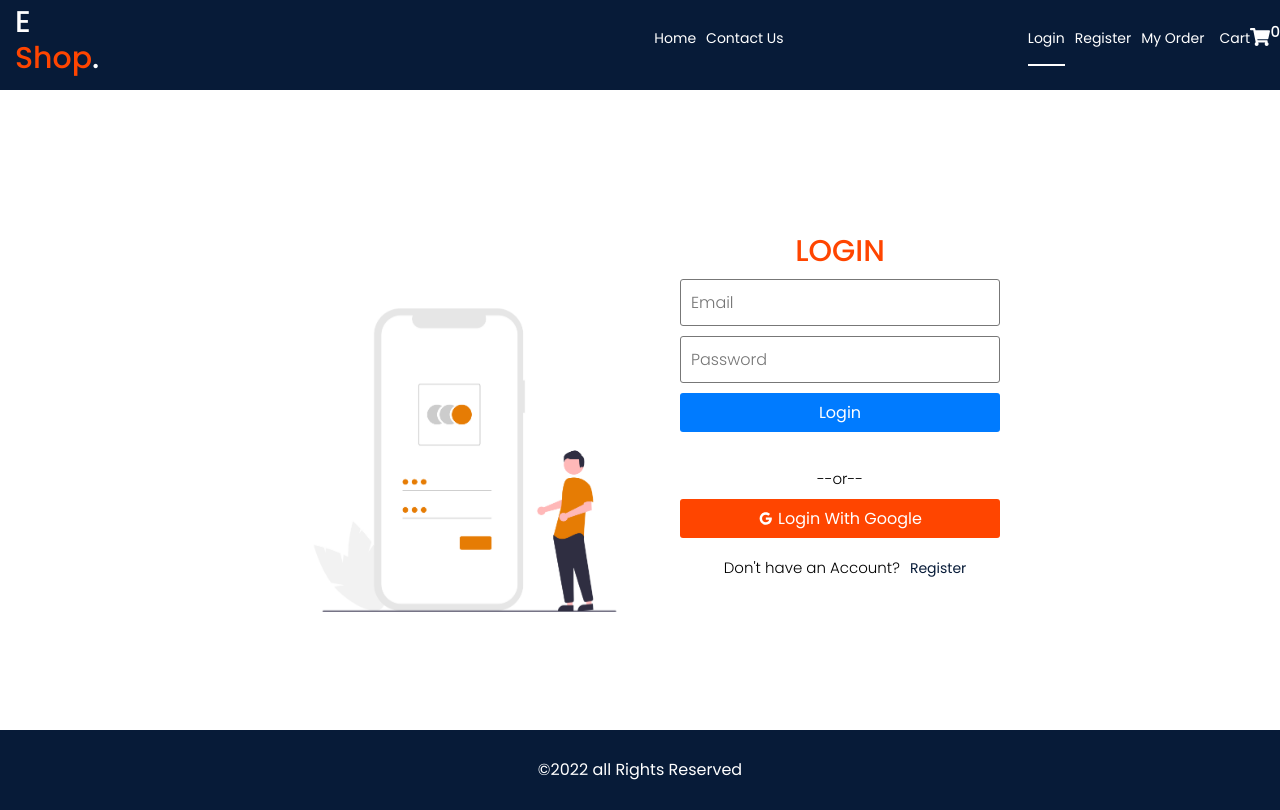
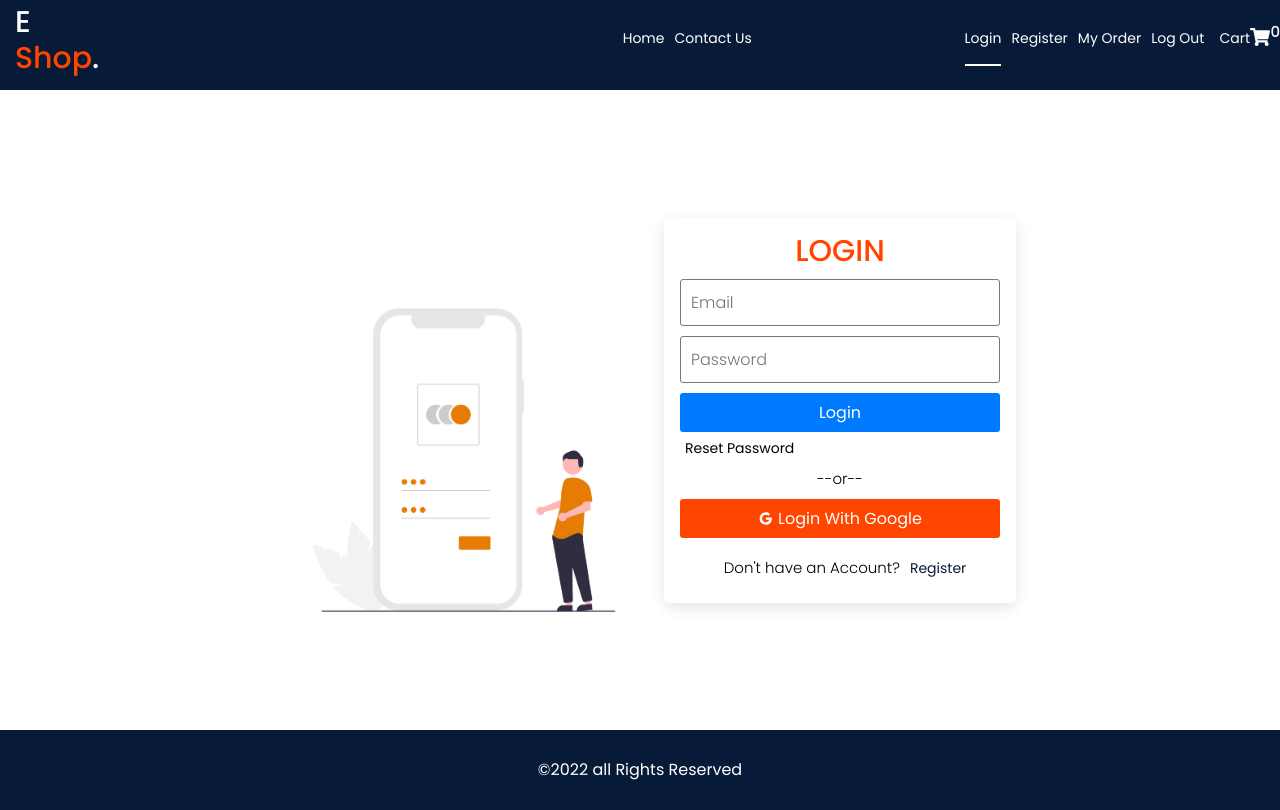
Before and after one commit to Mukesh16407/mern-ecommerce, a React (Create React App) app in the folder client/: page /login in a window 1280 px wide. Built offline with nearby package versions, Linux system fonts and the light colour scheme.

Commit message:
logout fun is add

```diff
--- a/client/public/index.html
+++ b/client/public/index.html
@@ -11,20 +11,9 @@
     />
     <link rel="apple-touch-icon" href="%PUBLIC_URL%/logo192.png" />
     <script src="https://unpkg.com/@lottiefiles/lottie-player@latest/dist/lottie-player.js"></script>
-    <!--
-      manifest.json provides metadata used when your web app is installed on a
-      user's mobile device or desktop. See https://developers.google.com/web/fundamentals/web-app-manifest/
-    -->
+
     <link rel="manifest" href="%PUBLIC_URL%/manifest.json" />
-    <!--
-      Notice the use of %PUBLIC_URL% in the tags above.
-      It will be replaced with the URL of the `public` folder during the build.
-      Only files inside the `public` folder can be referenced from the HTML.
 
-      Unlike "/favicon.ico" or "favicon.ico", "%PUBLIC_URL%/favicon.ico" will
-      work correctly both with client-side routing and a non-root public URL.
-      Learn how to configure a non-root public URL by running `npm run build`.
-    -->
     <link
       href="https://cdn.jsdelivr.net/npm/bootstrap@5.2.0-beta1/dist/css/bootstrap.min.css"
       rel="stylesheet"
@@ -36,16 +25,8 @@
   </head>
   <body>
     <noscript>You need to enable JavaScript to run this app.</noscript>
+    <div id="loader"></div>
     <div id="root"></div>
-    <!--
-      This HTML file is a template.
-      If you open it directly in the browser, you will see an empty page.
 
-      You can add webfonts, meta tags, or analytics to this file.
-      The build step will place the bundled scripts into the <body> tag.
-
-      To begin the development, run `npm start` or `yarn start`.
-      To create a production bundle, use `npm run build` or `yarn build`.
-    -->
   </body>
 </html>
--- a/client/src/Components/Nav/Header.jsx
+++ b/client/src/Components/Nav/Header.jsx
@@ -2,7 +2,7 @@ import React, { useEffect,useState } from "react";
 import { Menu } from "antd";
 import {FaShoppingCart, FaTimes} from 'react-icons/fa';
 import {HiOutlineMenu} from 'react-icons/hi'
-import { NavLink } from "react-router-dom";
+import { NavLink, useNavigate } from "react-router-dom";
 import { auth } from "../../firebase";
 import { signOut, updateEmail } from "firebase/auth";
 import { toast } from "react-toastify";
@@ -25,7 +25,12 @@ const cart = (
     </NavLink>
   </div>
 );
+
+const activeLink = ({ isActive }) => (isActive ? `${"active"}` : "");
 export const Header = () => {
+
+ const navigate = useNavigate()
+
   const [showMenu,setShowMenu] = useState(false)
   const [current, setCurrent] = useState("home");
   const [currentEmail, setCurrentEmail] = useState("");
@@ -42,13 +47,14 @@ export const Header = () => {
   const hideMenu =()=>{
     setShowMenu(false)
   }
-  // const logOutUser=()=>{
-  //   signOut(auth).then(() => {
-  //    toast.success("Sign Out Successfully")
-  //   }).catch((error) => {
-  //     toast.error(error.message)
-  //   });
-  // }
+  const logOutUser=()=>{
+    signOut(auth).then(() => {
+     toast.success("Sign Out Successfully");
+     navigate("/")
+    }).catch((error) => {
+      toast.error(error.message)
+    });
+  }
   // monetring currently signin user
   useEffect(() => {
     // updateEmail(auth.currentUser, "user@example.com").then(() => {
@@ -71,20 +77,21 @@ export const Header = () => {
              <FaTimes size={22} color="#fff" onClick={hideMenu}/>
             </li>
             <li>
-              <NavLink to="/">Home</NavLink>
+              <NavLink to="/" className={activeLink}>Home</NavLink>
             </li>
             <li>
-              <NavLink to="/contact">Contact Us</NavLink>
+              <NavLink to="/contact"className={activeLink}>Contact Us</NavLink>
             </li>
           </ul>
           <div className="header-right"onClick={hideMenu}>
             <span className="links">
-              <NavLink to="/login">Login</NavLink>
-              <NavLink to="/register">Register</NavLink>
-              <NavLink to="/order-history">My Order</NavLink>
+              <NavLink to="/login"className={activeLink}>Login</NavLink>
+              <NavLink to="/register"className={activeLink}>Register</NavLink>
+              <NavLink to="/order-history"className={activeLink}>My Order</NavLink>
+              <NavLink to="/" onClick={logOutUser}>Log Out</NavLink>
             </span>
             <span className="cart">
-              <NavLink to="/cart">{cart}</NavLink>
+              <NavLink to="/cart"className={activeLink} >{cart}</NavLink>
             </span>
           </div>
 
--- a/client/src/Components/Nav/header.css
+++ b/client/src/Components/Nav/header.css
@@ -72,7 +72,7 @@ li>a:hover {
     display: flex;
 }
 
-.links a {
+.links> a {
     margin: 0 5px;
     color: #fff;
 }
@@ -81,10 +81,7 @@ a:hover {
     color: orangered;
 }
 
-a>.active {
-    color: var(--color-danger);
 
-}
 
 .header-right>.cart a {
     display: flex;
@@ -223,7 +220,7 @@ a>.active {
         color: #fff;
     }
 
-    .links {
+    .header-right >.links {
         display: block;
     }
 
--- a/client/src/Components/card/Card.jsx
+++ b/client/src/Components/card/Card.jsx
@@ -2,7 +2,7 @@ import React from 'react'
 import './card.css'
 export const Card = ({children,cardClass}) => {
   return (
-    <div className={`${cardClass}`}>
+    <div className="card">
         {children}
     </div>
   )
--- a/client/src/Components/loader/Loader.jsx
+++ b/client/src/Components/loader/Loader.jsx
@@ -1,12 +1,14 @@
-import React from 'react'
+import ReactDOM from 'react-dom'
 import loaderImg from "../../assets/loader.gif";
+import './loader.css';
 
 export const Loader = () => {
-  return (
+  return ReactDOM.createPortal(
     <div className="wrapper">
       <div className="loader">
         <img src={loaderImg} alt="Loading..." />
       </div>
-    </div>
+    </div>,
+  document.getElementById("loader")
   )
 }
--- a/client/src/pages/Auth/Login.jsx
+++ b/client/src/pages/Auth/Login.jsx
@@ -79,7 +79,7 @@ export const Login = () => {
                 Login
               </button>
               <div className="links">
-                <Link to={"/reset"}>Reset Password</Link>
+                <Link to={"/reset"} style={{color:"black"}}>Reset Password</Link>
               </div>
               <p style={{ color: "black" }}>--or--</p>
             </form>
--- a/client/src/pages/Auth/auth.css
+++ b/client/src/pages/Auth/auth.css
@@ -38,7 +38,9 @@ h2 {
     display: flex;
     justify-content: space-between;
     margin: 5px 0;
+
 }
+
 p {
     text-align: center;
     margin: 1rem;
```
